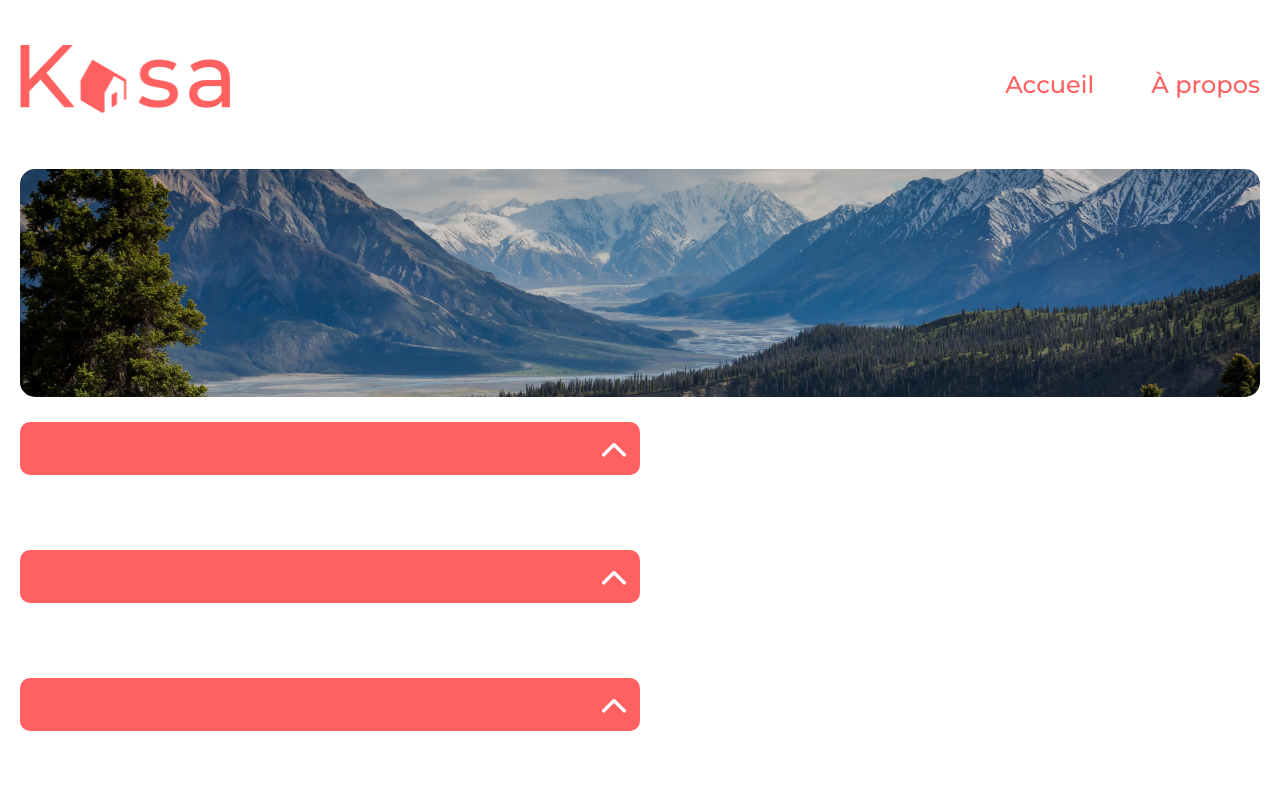
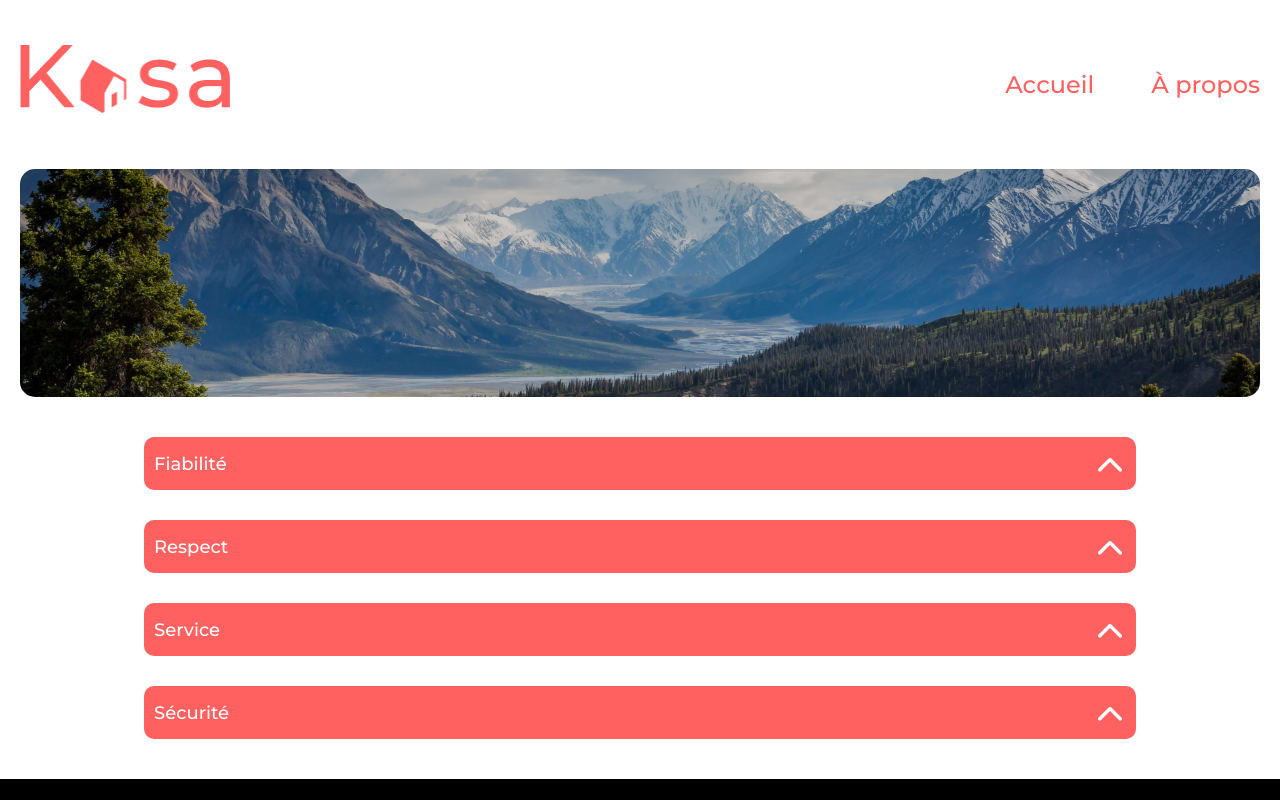
Before and after one commit to JudeeFr/Projet_Kasa, a React (Create React App) app: page /About in a window 1280 px wide. Shown: the top 800 px of the page. Built offline with nearby package versions, Linux system fonts and the light colour scheme.

Commit message:
maj collapse

```diff
--- a/src/assets/css/app.css
+++ b/src/assets/css/app.css
@@ -128,9 +128,10 @@
 }
 
 .info-line2 {
-  display: flex;
-  justify-content: space-around;
-  gap: 50px;
+  display: grid;
+  grid-template-columns: repeat(2, 1fr);
+  grid-gap: 50px;
+  padding-bottom: 50px;
 }
 
 .title {
@@ -188,8 +189,7 @@
 }
 
 .collapse {
-  padding: 25px 0 50px 0;
-  width: 50%;
+  padding: 15px 0;
 }
 .collapse_title {
   background-color: #FF6060;
@@ -199,20 +199,31 @@
   font-size: 18px;
   display: flex;
   justify-content: space-between;
+  align-items: center;
 }
 .collapse_text {
   font-size: 14px;
   color: #FF6060;
   background-color: #f6f6f6;
   border-radius: 0 0 10px 10px;
-  padding: 20px;
+  padding: 30px 20px 20px 20px;
+  position: relative;
+  top: -10px;
+  z-index: -1;
+  transition: margin-bottom 2s ease-in-out;
 }
 .collapse_arrow {
   cursor: pointer;
 }
 
-.equipment {
+.collapse-housing_equipment {
   list-style-type: none;
+}
+
+.collapse-about {
+  width: 80%;
+  margin: 0 auto;
+  padding: 25px 0;
 }
 
 .footer {
--- a/src/assets/sass/components/_collapse.scss
+++ b/src/assets/sass/components/_collapse.scss
@@ -1,9 +1,9 @@
 @use "../utils/" as *;
 
+
 .collapse {
-    padding: 25px 0 50px 0;
+     padding: 15px 0;
 
-    width: 50%;
     &_title {
         background-color: $primary-color;
         border-radius: 10px;
@@ -12,19 +12,31 @@
         font-size: 18px;
         display: flex;
         justify-content: space-between;
+        align-items: center;
     }
     &_text {
         font-size: 14px;
         color: $primary-color;
         background-color: #f6f6f6;
         border-radius: 0 0 10px 10px;
-        padding: 20px;
-
+        padding: 30px 20px 20px 20px;
+        position: relative;
+        top: -10px;
+        z-index: -1;
+        transition: margin-bottom 2s ease-in-out;
     }
     &_arrow {
         cursor: pointer;
+
     }
 }
-.equipment {
-    list-style-type: none;
+.collapse-housing {
+    &_equipment {
+        list-style-type: none;
+    }
 }
+.collapse-about {
+    width: 80%;
+    margin: 0 auto;
+    padding: 25px 0;
+}
--- a/src/components/Collapse.js
+++ b/src/components/Collapse.js
@@ -3,18 +3,20 @@
 import arrowDown from '../assets/img/arrowDown.png';
 
 export default function Collapse({ title, text }) {
-	const [isOpen, setIsOpen] = useState(false);
+	const [selected, setselected] = useState(false);
+
 	return (
-		<div className="collapse" onClick={() => setIsOpen(!isOpen)}>
+		<div className="collapse">
 			<div className="collapse_title">
 				<div>{title}</div>
 				<img
-					src={isOpen ? arrowDown : arrowUp}
+					src={selected ? arrowDown : arrowUp}
 					alt="arrow"
 					className="collapse_arrow"
+					onClick={() => setselected(!selected)}
 				/>
 			</div>
-			{isOpen && <div className="collapse_text">{text}</div>}
+			{selected && <div className="collapse_text">{text}</div>}
 		</div>
 	);
 }
--- a/src/pages/About.js
+++ b/src/pages/About.js
@@ -10,10 +10,27 @@
 		<div>
 			<Header />
 			<Banner picture={aboutImg} />
-			<Collapse title="" text="" />
-			<Collapse title="" text="" />
-			<Collapse title="" text="" />
-			<Collapse title="" text="" />
+			<div className="collapse-about">
+				<Collapse
+					title="Fiabilité"
+					text="Les annonces postées sur Kasa garantissent une fiabilité totale. Les photos sont conformes aux logements, et toutes les informations sont régulièrement vérifiées  par nos équipes."
+				/>
+				<Collapse
+					className="collapse-about"
+					title="Respect"
+					text="La bienveillance fait partie des valeurs fondatrices de Kasa. Tout comportement discriminatoire ou de perturbation du voisinage entraînera une exclusion de notre plateforme."
+				/>
+				<Collapse
+					className="collapse-about"
+					title="Service"
+					text="Nos équipes se tiennent à votre disposition pour vous fournir une expérience parfaite. N'hésitez pas à nous contacter si vous avez la moindre question."
+				/>
+				<Collapse
+					className="collapse-about"
+					title="Sécurité"
+					text="La sécurité est la priorité de Kasa. Aussi bien pour nos hôtes que pour les voyageurs, chaque logement correspond aux critères de sécurité établis par nos services. En laissant une note aussi bien à l'hôte qu'au locataire, cela permet à nos équipes de vérifier que les standards sont bien respectés. Nous organisons également des ateliers sur la sécurité domestique pour nos hôtes."
+				/>
+			</div>
 			<Footer />
 		</div>
 	);
--- a/src/pages/Housing.js
+++ b/src/pages/Housing.js
@@ -34,16 +34,22 @@
 				</div>
 			</div>
 			<div className="info-line2">
-				<Collapse title="Description" text={housing.description} />
 				<Collapse
+					className="collapse-housing"
+					title="Description"
+					text={housing.description}
+				/>
+				<Collapse
+					className="collapse-housing"
 					title="Equipements"
 					text={housing.equipments.map((equipment, index) => (
-						<li className="equipment" key={index}>
+						<li className="collapse-housing_equipment" key={index}>
 							{equipment}
 						</li>
 					))}
 				/>
 			</div>
+
 			<Footer />
 		</div>
 	);
```
Also changed, not shown: src/assets/sass/components/_info.scss (+4 -3 lines), 1 other file (tests, documents, lock files or other folders).
